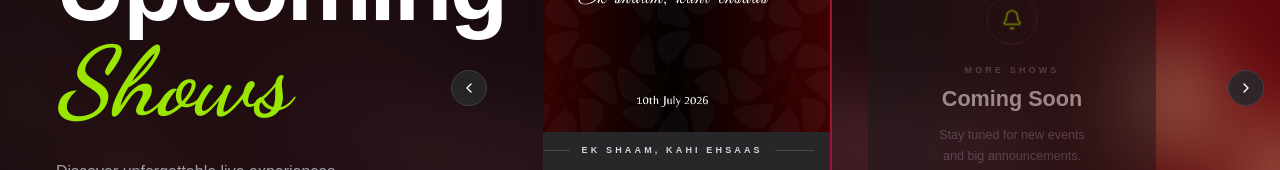
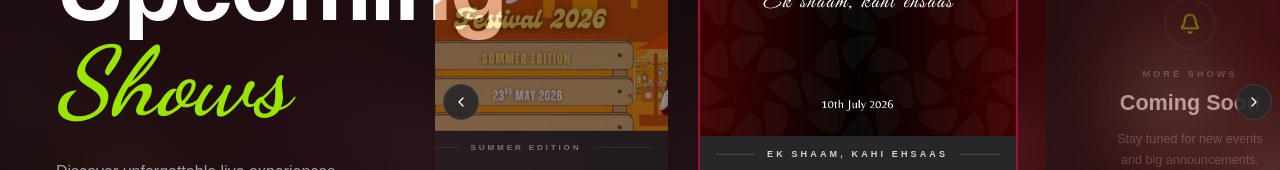
Before and after one commit to amitjalui40/explive-frontend, a Next.js app: page / in a window 1280 px wide. Shown: the part 990-1160 px from the top of the page. Built offline with nearby package versions, Linux system fonts and the light colour scheme.

Commit message:
Revert "fix upcoming show card arrows"
This reverts commit c95f5de99d164c3f49710234d47712d851860b61.

```diff
--- a/src/components/UpcomingShowsVerticalCard.tsx
+++ b/src/components/UpcomingShowsVerticalCard.tsx
@@ -244,18 +244,16 @@ export const UpcomingShowsVerticalCard = () => {
 
                 {/* RIGHT — carousel */}
                 <div
-                    className="flex-1 min-w-0 py-10 lg:py-0 lg:flex lg:flex-col lg:justify-center"
+                    className="flex-1 min-w-0 relative py-10 lg:py-0 lg:flex lg:flex-col lg:justify-center"
                     onMouseEnter={() => setIsHovered(true)}
                     onMouseLeave={() => setIsHovered(false)}
                 >
-                    {/* Arrows + track — always an inline flex row */}
-                    <div className="flex items-center justify-center gap-5 lg:gap-14 px-2 lg:px-4 w-full">
 
                     {/* Left arrow */}
                     <button
                         onClick={handlePrev}
                         aria-label="Previous"
-                        className="shrink-0 w-9 h-9 rounded-full
+                        className="absolute left-2 top-1/2 -translate-y-1/2 z-10 w-9 h-9 rounded-full
                             bg-zinc-800/90 border border-zinc-700
                             text-white
                             flex items-center justify-center
@@ -264,11 +262,24 @@ export const UpcomingShowsVerticalCard = () => {
                         <ChevronLeft className="w-4 h-4" />
                     </button>
 
+                    {/* Right arrow */}
+                    <button
+                        onClick={handleNext}
+                        aria-label="Next"
+                        className="absolute right-2 top-1/2 -translate-y-1/2 z-10 w-9 h-9 rounded-full
+                            bg-zinc-800/90 border border-zinc-700
+                            text-white
+                            flex items-center justify-center
+                            hover:border-lime-400 hover:text-lime-400 transition-all duration-200"
+                    >
+                        <ChevronRight className="w-4 h-4" />
+                    </button>
+
                     {/* Cards track */}
                     <div
                         ref={carouselRef}
                         onScroll={handleScroll}
-                        className="min-w-0 flex gap-4 lg:gap-5 overflow-x-auto pb-4 snap-x snap-mandatory scroll-smooth [&::-webkit-scrollbar]:hidden [-ms-overflow-style:none] [scrollbar-width:none]"
+                        className="flex gap-4 lg:gap-3 overflow-x-auto pl-12 pr-12 lg:px-6 lg:justify-center pb-2 snap-x snap-mandatory scroll-smooth"
                     >
                         {/* Real event cards */}
                         {items.map((item, i) => {
@@ -385,21 +396,6 @@ export const UpcomingShowsVerticalCard = () => {
                         </div>
 
                     </div>
-
-                    {/* Right arrow */}
-                    <button
-                        onClick={handleNext}
-                        aria-label="Next"
-                        className="shrink-0 w-9 h-9 rounded-full
-                            bg-zinc-800/90 border border-zinc-700
-                            text-white
-                            flex items-center justify-center
-                            hover:border-lime-400 hover:text-lime-400 transition-all duration-200"
-                    >
-                        <ChevronRight className="w-4 h-4" />
-                    </button>
-
-                    </div>{/* end arrows+track row */}
 
                     {/* Pagination dots */}
                     <div className="flex items-center justify-center gap-2 mt-5">
```
